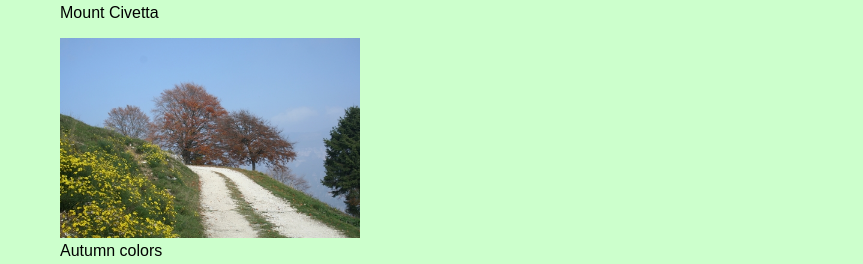
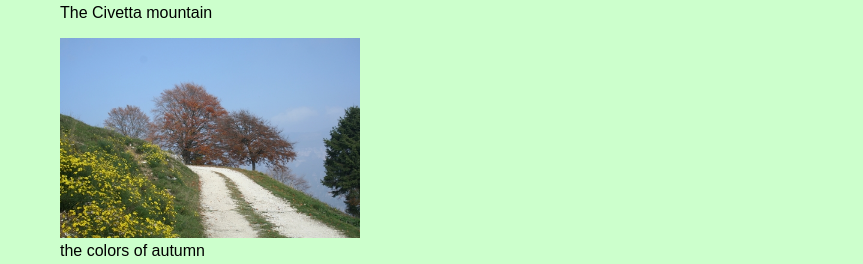
Before and after one commit to marco-vadopiano/first, a plain HTML site: page index.html in a window 1280 px wide. Shown: the part 536-800 px from the top of the page, without its empty margins (0-863 px from the left). Drawn offline with Linux system fonts and the light colour scheme.

Commit message:
Add files via upload

```diff
--- a/index.html
+++ b/index.html
@@ -23,11 +23,11 @@
         <p id="second-row">A couple of pictures:</p>
         <figure>
             <img src="img/MonteCivetta.jpg" alt="Mount Civetta" width="300">
-            <figcaption>Mount Civetta</figcaption>
+            <figcaption>The Civetta mountain</figcaption>
         </figure>
         <figure>
             <img src="img/ColoriAutunno.jpg" alt="Autumn colors" width="300" >
-            <figcaption>Autumn colors</figcaption>
+            <figcaption>the colors of autumn</figcaption>
         </figure>
 
         <p>Here is a list of places I like:</p>
```
